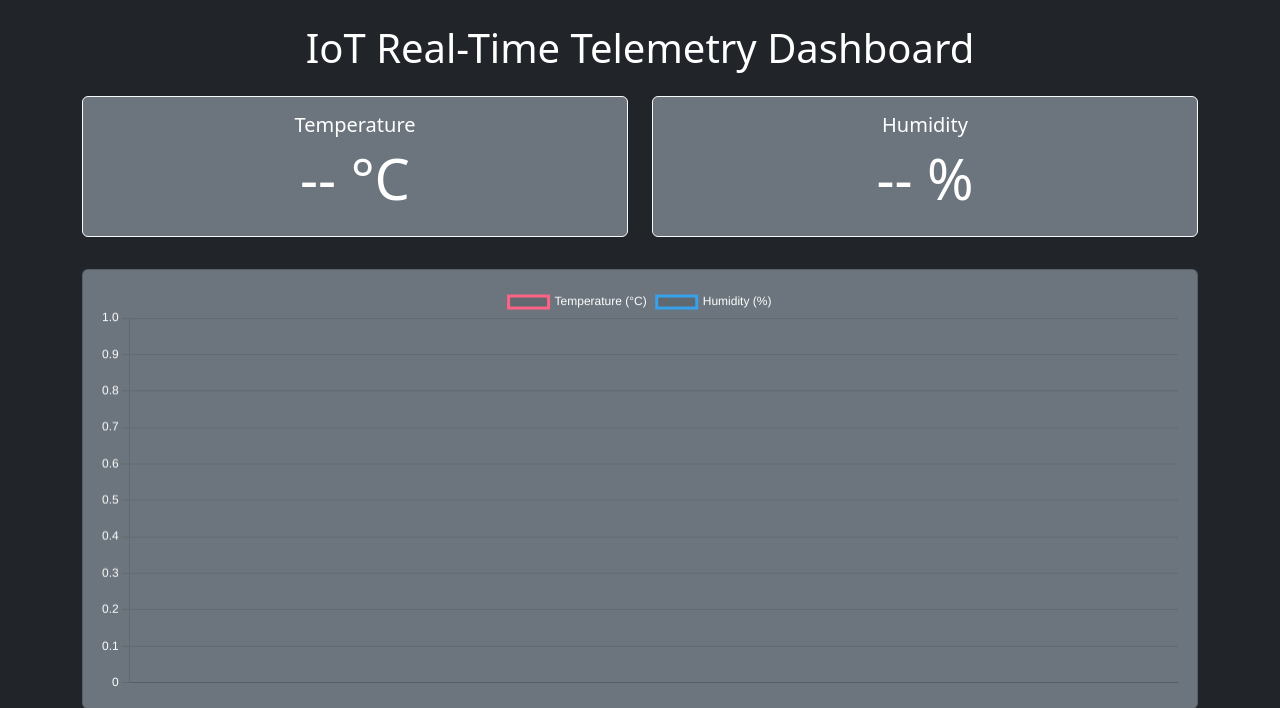
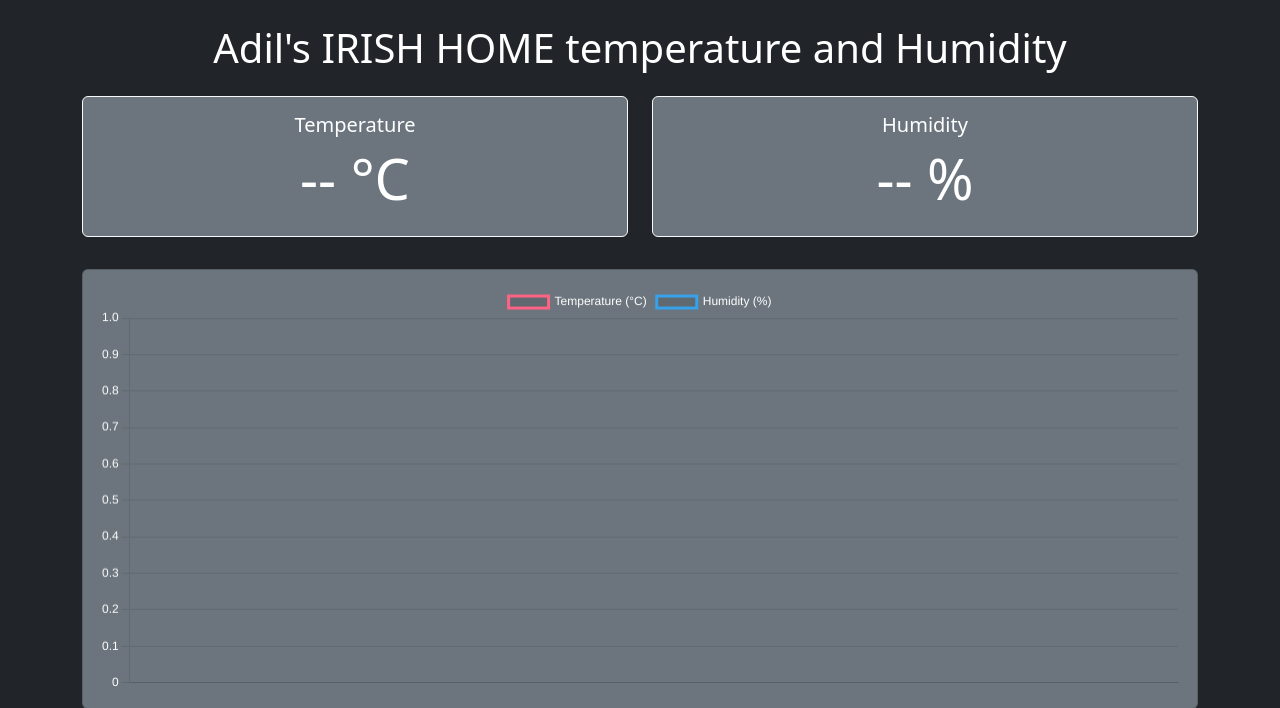
Before and after one commit to Adil-M2004/IOT-Repeat-2026, a Flask app: page / in a window 1280 px wide. Shown: the top 708 px of the page. Run offline with Flask 3, Linux system fonts and the light colour scheme; some libraries are stand-ins or nearby versions.

Commit message:
Update dashboard header

```diff
--- a/backend/templates/index.html
+++ b/backend/templates/index.html
@@ -10,7 +10,7 @@
 </head>
 <body class="bg-dark text-white p-4">
     <div class="container">
-        <h1 class="mb-4 text-center">IoT Real-Time Telemetry Dashboard</h1>
+        <h1 class="mb-4 text-center">Adil's IRISH HOME temperature and Humidity</h1>
 
         <div class="row mb-3">
             <div class="col-md-6 mb-3">
```
